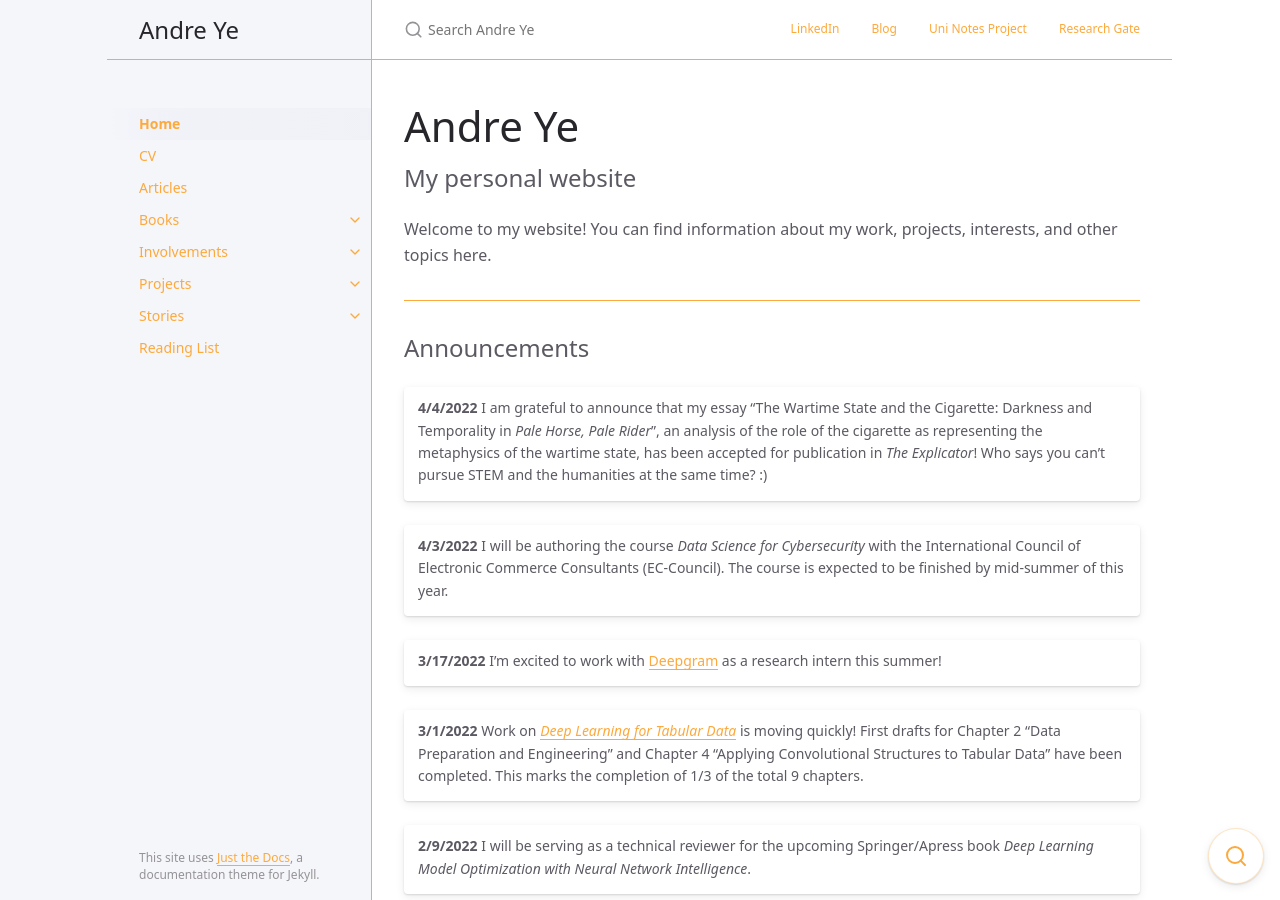
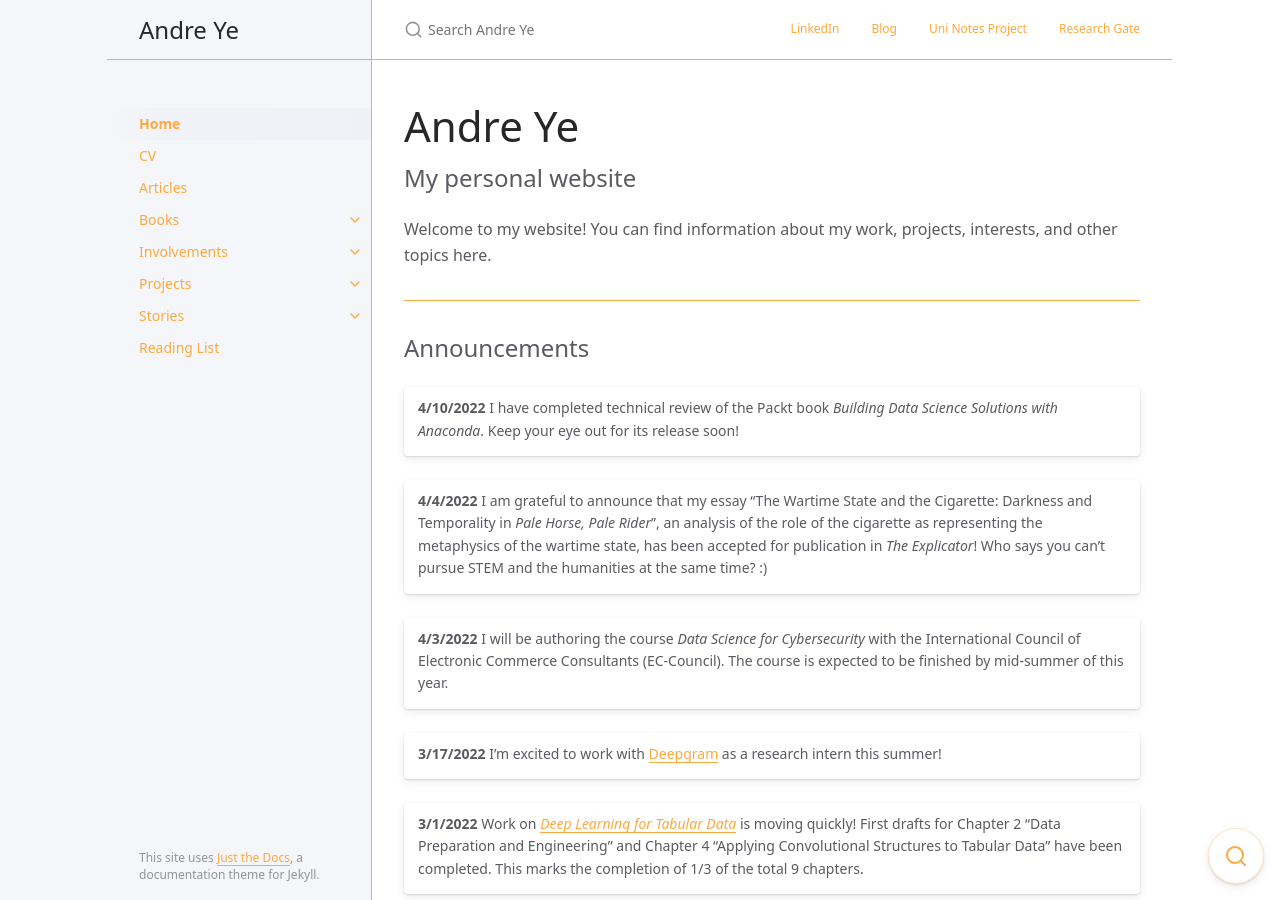
Before and after one commit to andre-ye/andre-ye.github.io-retired, a Jekyll site: the page built from index.md, in a window 1280 px wide and 900 px high. Built offline with Jekyll 4.4.1, drawn with Linux system fonts in a browser that asks for light colours; nearby versions of some CDN libraries.

Commit message:
Update index.md

```diff
--- a/index.md
+++ b/index.md
@@ -19,6 +19,8 @@ Welcome to my website! You can find information about my work, projects, interes
 Announcements
 {: .fs-6 .fw-400 }
 
+| **4/10/2022** I have completed technical review of the Packt book *Building Data Science Solutions with Anaconda*. Keep your eye out for its release soon! |
+
 | **4/4/2022** I am grateful to announce that my essay "The Wartime State and the Cigarette: Darkness and Temporality in *Pale Horse, Pale Rider*", an analysis of the role of the cigarette as representing the metaphysics of the wartime state, has been accepted for publication in *The Explicator*! Who says you can't pursue STEM and the humanities at the same time? :) |
 
 | **4/3/2022** I will be authoring the course *Data Science for Cybersecurity* with the International Council of Electronic Commerce Consultants (EC-Council). The course is expected to be finished by mid-summer of this year. |
```
